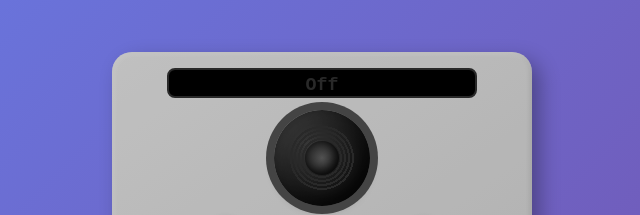
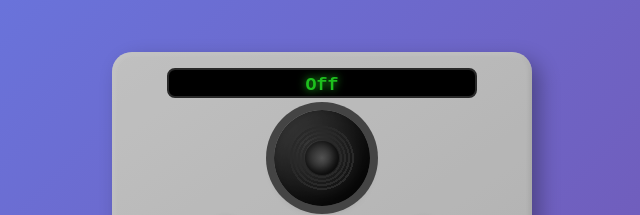
Before and after one commit to pompone/Radios_VR, a plain HTML site: page index.html in a window 1280 px wide. Shown: the part 133-348 px from the top of the page, 318-958 px from the left. Drawn offline with Linux system fonts and the light colour scheme; a web font is replaced by a local one.

Commit message:
Update style.css

```diff
--- a/style.css
+++ b/style.css
@@ -78,8 +78,8 @@ body {
   animation: flickerDisplay 3s step-end infinite !important;
   left: 50%;
   transform: translateX(-50%);
-  color: #333;
-  text-shadow: none;
+  color: #0f0;
+  text-shadow: 0 0 8px #0f0;
 }
 
 /* Blink genérico para “Selecciona una emisora” y “Conectando…” */
```
